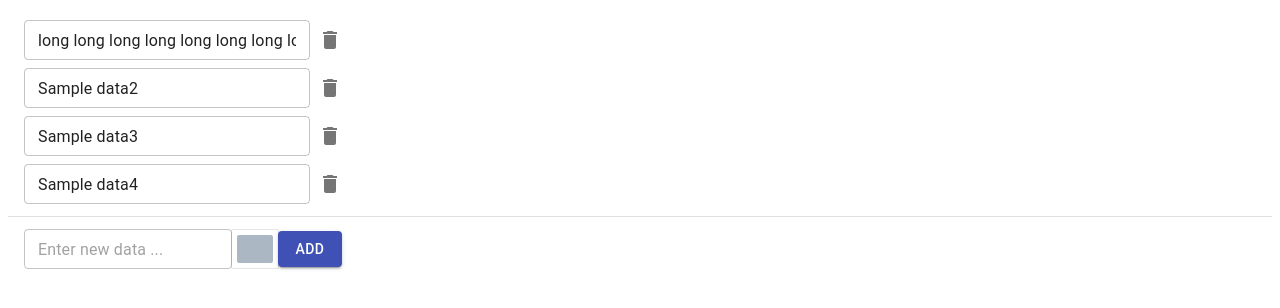
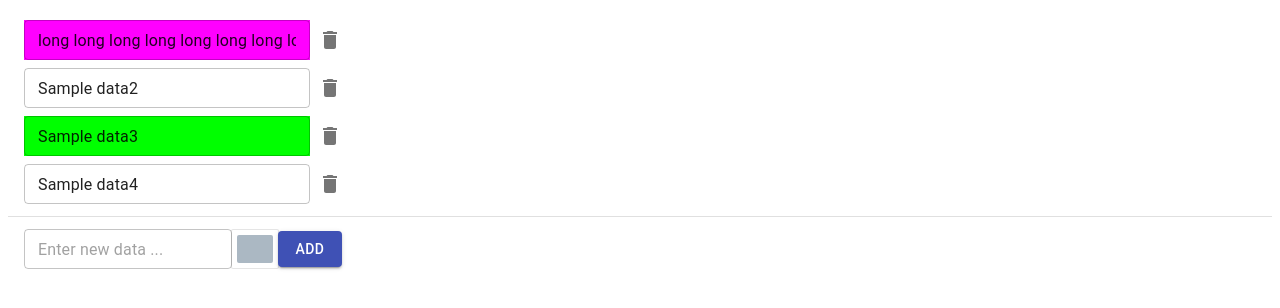
Before and after one commit to somared/QuickCopyChromeExt, a React (Create React App) app: page / in a window 1280 px wide. Shown: the top 308 px of the page. Built offline with nearby package versions, Linux system fonts and the light colour scheme; the HTML template or start-up script is replaced by a standard one.

Commit message:
Added background color

```diff
--- a/src/UserData.js
+++ b/src/UserData.js
@@ -19,7 +19,7 @@ const UserData = ({data, deleteItem}) =>{
     return(
         <div>
             <ListItem>
-                <TextField fullWidth variant="outlined" size="small" value={data.text} onClick={handleCopyItem}/>
+                <TextField style={{backgroundColor:`${data.bgcolor}`, cursor:'pointer'}} fullWidth variant="outlined" size="small" value={data.text} onClick={handleCopyItem}/>
                 <ListItemSecondaryAction>
                     <IconButton edge="end"  aria-label="comments" onClick={()=>handleRemoveItem(data.id)}  >
                         <DeleteIcon />
```
